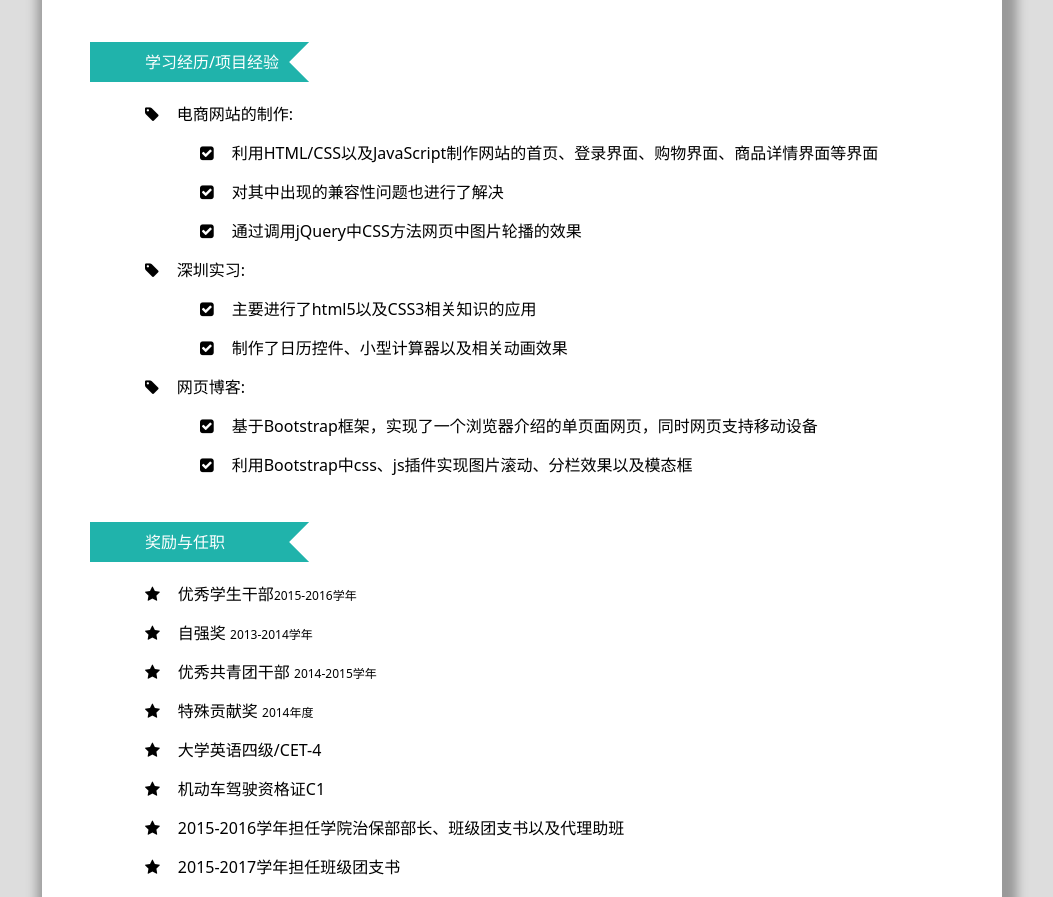
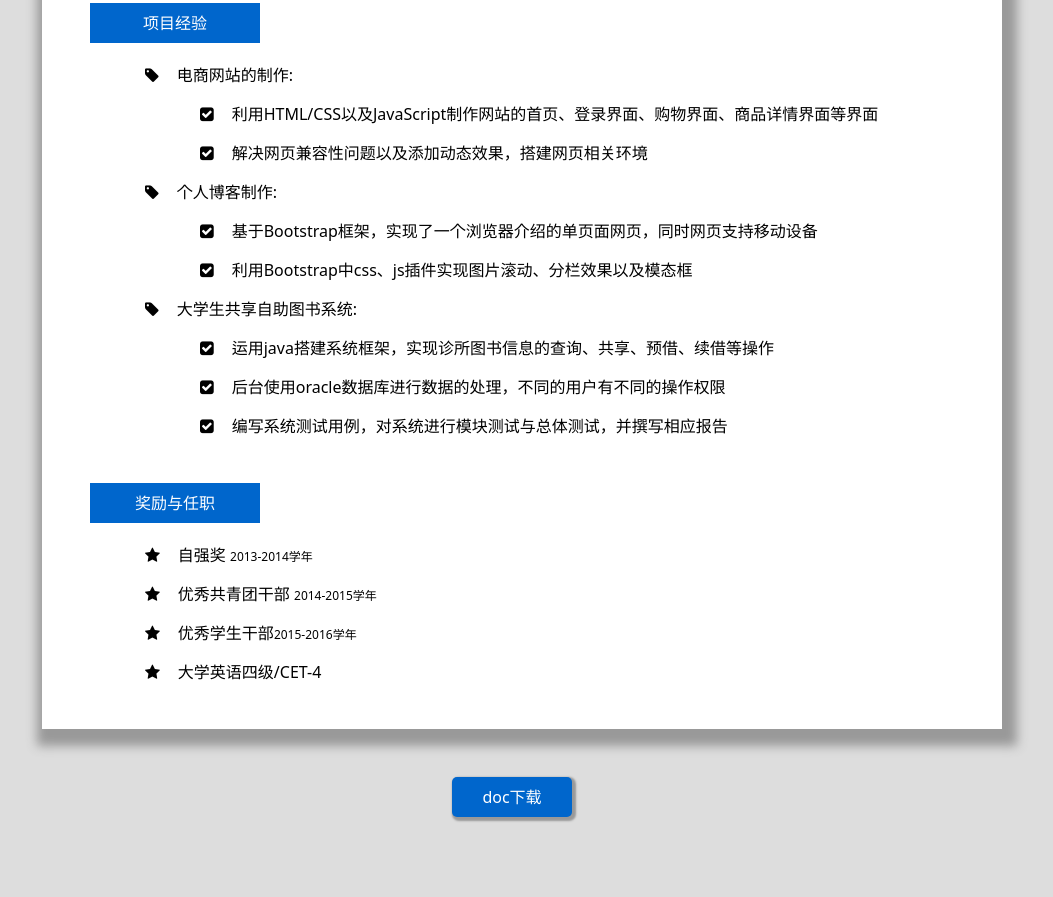
Before and after one commit to zouxin0430/zouxin, a plain HTML site: page index.html in a window 1280 px wide. Shown: the part 767-1664 px from the top of the page, without its empty margins (118-1171 px from the left). Drawn offline with Linux system fonts and the light colour scheme.

Commit message:
change style

```diff
--- a/css/master.css
+++ b/css/master.css
@@ -136,7 +136,7 @@ header .center .pic{
   background-image: url("../img/pic2.jpg");
   background-size: 100px 100px;
   border-radius: 50px;
-  border: 2px solid #20B2AA;
+  border: 2px solid rgb(0, 102, 204);
 }
 header .right{
   flex: 1;
@@ -176,7 +176,7 @@ header .right i{
   height: 30px;
   line-height: 30px;
   border-radius: 15px;
-  background-color: #20B2AA;
+  background-color: rgb(0, 102, 204);
   margin-right: 15px;
   margin-bottom: 8px;
   color: #fff;
@@ -219,10 +219,9 @@ section{
 }
 .tag{
   height: 40px;
-  background-image: url("../img/base3.png");
-  background-repeat: no-repeat;
-  background-size: 220px 40px;
-  padding-left: 55px;
+  width: 170px;
+  text-align: center;
+  background-color: rgb(0, 102, 204);
   line-height: 40px;
   color: #fff;
   margin-bottom: 20px;
@@ -271,7 +270,7 @@ footer{
 footer div{
   height: 40px;
   width: 120px;
-  background-color: #20B2AA;
+  background-color: rgb(0, 102, 204);
   margin-right: 20px;
   text-align: center;
   line-height: 40px;
--- a/index.html
+++ b/index.html
@@ -32,7 +32,7 @@
           <ul>
             <li><i class="fa fa-leaf"></i><p>个人信息：邹欣 | 女 | 1996年 | 2017年6月毕业 | 湖南科技大学 | 信息与计算科学</p></li>
             <li><i class="fa fa-leaf"></i><p>技能：HTML | CSS | JavaScript | jQuery  | BootStrap | PHP | Python | Photoshop</p></li>
-              <li><i class="fa fa-leaf"></i><p>github:https://github.com/zouxin0430</p></li>
+
           </ul>
         </div>
 
@@ -49,25 +49,25 @@
         </div>
 
         <div class="sec project">
-          <div class="tag">学习经历/项目经验</div>
+          <div class="tag">项目经验</div>
           <ul>
             <li><i class="fa fa-tag"></i><p>电商网站的制作:</p>
               <ul>
                 <li><i class="fa fa-check-square"></i><p>利用HTML/CSS以及JavaScript制作网站的首页、登录界面、购物界面、商品详情界面等界面</p></li>
-                <li><i class="fa fa-check-square"></i><p>对其中出现的兼容性问题也进行了解决</p></li>
-                <li><i class="fa fa-check-square"></i><p>通过调用jQuery中CSS方法网页中图片轮播的效果</p></li>
+                <li><i class="fa fa-check-square"></i><p>解决网页兼容性问题以及添加动态效果，搭建网页相关环境</p></li>
               </ul>
             </li>
-            <li><i class="fa fa-tag"></i><p>深圳实习:</p>
+            <li><i class="fa fa-tag"></i><p>个人博客制作:</p>
               <ul>
-                <li><i class="fa fa-check-square"></i><p>主要进行了html5以及CSS3相关知识的应用</p></li>
-                <li><i class="fa  fa-check-square"></i><p>制作了日历控件、小型计算器以及相关动画效果</p></li>
+                <li><i class="fa fa-check-square"></i><p>基于Bootstrap框架，实现了一个浏览器介绍的单页面网页，同时网页支持移动设备</p></li>
+                <li><i class="fa  fa-check-square"></i><p>利用Bootstrap中css、js插件实现图片滚动、分栏效果以及模态框</p></li>
               </ul>
             </li>
-             <li><i class="fa fa-tag"></i><p>网页博客:</p>
+             <li><i class="fa fa-tag"></i><p>大学生共享自助图书系统:</p>
               <ul>
-                <li><i class="fa fa-check-square"></i><p>基于Bootstrap框架，实现了一个浏览器介绍的单页面网页，同时网页支持移动设备</p></li>
-                <li><i class="fa fa-check-square"></i><p>利用Bootstrap中css、js插件实现图片滚动、分栏效果以及模态框</p></li>
+                <li><i class="fa fa-check-square"></i><p>运用java搭建系统框架，实现诊所图书信息的查询、共享、预借、续借等操作</p></li>
+                <li><i class="fa fa-check-square"></i><p>后台使用oracle数据库进行数据的处理，不同的用户有不同的操作权限</p></li>
+                <li><i class="fa fa-check-square"></i><p>编写系统测试用例，对系统进行模块测试与总体测试，并撰写相应报告</p></li>
               </ul>
             </li>
           </ul>
@@ -76,21 +76,17 @@
         <div class="sec honor">
           <div class="tag">奖励与任职</div>
           <ul>
-            <li><i class="fa fa-star"></i><p>优秀学生干部<span>2015-2016学年</span></p></li>
             <li><i class="fa fa-star"></i><p>自强奖 <span>2013-2014学年</span></p></li>
             <li><i class="fa fa-star"></i><p>优秀共青团干部 <span>2014-2015学年</span></p></li>
-            <li><i class="fa fa-star"></i><p>特殊贡献奖 <span>2014年度</span></p></li>
+            <li><i class="fa fa-star"></i><p>优秀学生干部<span>2015-2016学年</span></p></li>
             <li><i class="fa fa-star"></i><p>大学英语四级/CET-4</p></li>
-            <li><i class="fa fa-star"></i><p>机动车驾驶资格证C1</p></li>
-            <li><i class="fa fa-star"></i><p>2015-2016学年担任学院治保部部长、班级团支书以及代理助班 </p></li>
-            <li><i class="fa fa-star"></i>2015-2017学年担任班级团支书</p></li>
           </ul>
         </div>
       </section>
     </div>
 
     <footer>
-      <div class="doc"><a href="./%27s%20Resume.pdf">doc下载</a></div>
+      <div class="doc"><a href="./zouxin.docx">doc下载</a></div>
     </footer>
 
   </body>
```
Also changed, not shown: img/base3.png (deleted), 2 other files.
